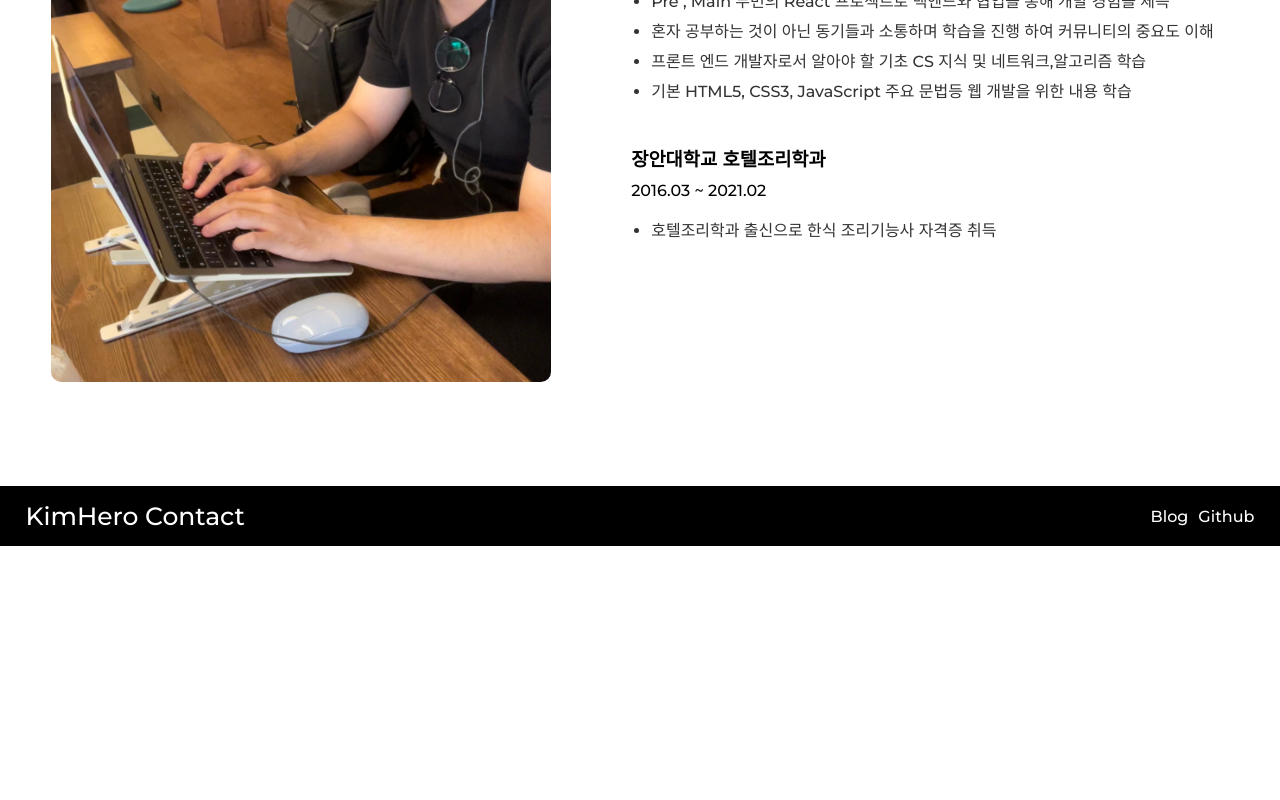
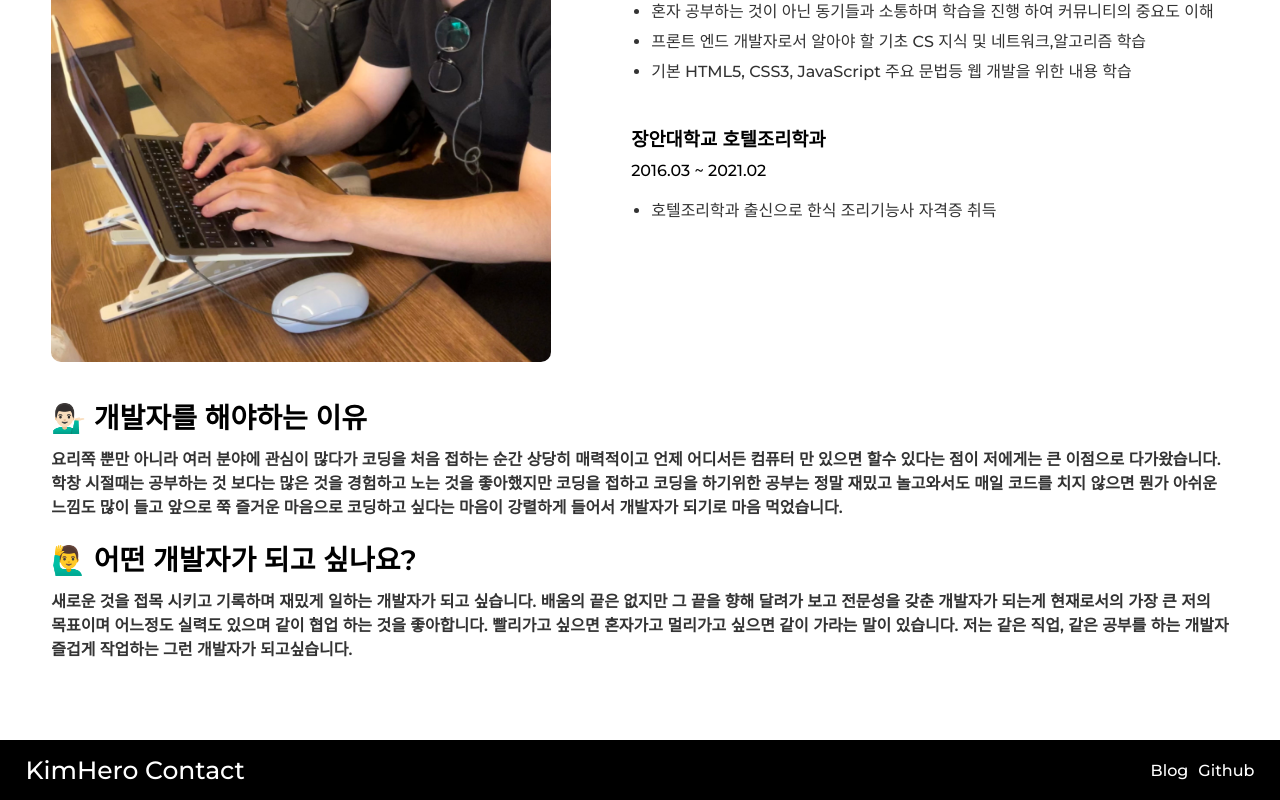
Before and after one commit to houndhollis/Next-Project, a Next.js app: page /aboutme in a window 1280 px wide. Shown: the part 378-1178 px from the top of the page. Before the commit the page ends 924 px from the top, so only its background shows below. Built offline with nearby package versions, Linux system fonts and the light colour scheme.

Commit message:
feat:aboutme 페이지 1차 완성

```diff
--- a/components/about/aboutTitle.js
+++ b/components/about/aboutTitle.js
@@ -1,32 +1,41 @@
 import Image from 'next/image'
 import styled from 'styled-components'
 import TitleSubText from './titleSubText'
+import SubTextBottom from './subTextBottom'
 
 const AboutTitle = () => {
   return (
-        <TitleInner>
+    <AboutMeContainer>
+      <AboutTopContainer>
         <TitleImg>
             <Image src='/myImage.jpeg' width={500} height={600} alt='myProfile'/>
         </TitleImg>
         <TitleText>
             <span>안녕하세요 개발자 김영웅입니다.</span>
-                <p>협업 활동을 좋아하며 , 새로운 지식 습득을 즐깁니다🔥 </p>
+            <p>협업 활동을 좋아하며, 새로운 지식 습득을 즐깁니다🔥 </p>
             <TitleInfoText>
                 <TitleSubText/>
             </TitleInfoText>
         </TitleText>
-        </TitleInner>
+      </AboutTopContainer>
+      <AboutBottomContainer>
+        <SubTextBottom/>
+      </AboutBottomContainer>
+    </AboutMeContainer>
   )
 }
 
 export default AboutTitle
 
-
-const TitleInner = styled.div`
+const AboutMeContainer = styled.div`
   max-width: 1280px;
   width: 100%;
-  margin: 100px auto;
+  margin: 80px auto;
   padding: 0 4%;
+`
+
+
+const AboutTopContainer = styled.div`
   display: flex;
   @media screen and (max-width:1000px){
     margin: 50px auto;
@@ -82,7 +91,8 @@ const TitleText = styled.div`
 `
 const TitleInfoText = styled.div`
   margin-top: 30px;
-  & div {
 
-  }
 `
+const AboutBottomContainer = styled.div`
+
+`
--- /dev/null
+++ b/components/about/subTextBottom.js
@@ -0,0 +1,37 @@
+import styled from 'styled-components'
+
+const SubTextBottom = () => {
+    return (
+       <TextContainer>
+         <div>💁🏻‍♂️  개발자를 해야하는 이유</div>
+         <span>요리쪽 뿐만 아니라 여러 분야에 관심이 많다가 코딩을 처음 접하는 순간 상당히 매력적이고 언제 어디서든 컴퓨터 만 있으면 할수 있다는 점이 저에게는 큰 이점으로 다가왔습니다.
+               학창 시절때는 공부하는 것 보다는 많은 것을 경험하고 노는 것을 좋아했지만 코딩을 접하고 코딩을 하기위한 공부는 정말 재밌고 놀고와서도 매일 코드를 치지 않으면
+               뭔가 아쉬운 느낌도 많이 들고 앞으로 쭉 즐거운 마음으로 코딩하고 싶다는 마음이 강렬하게 들어서 개발자가 되기로 마음 먹었습니다.
+         </span>
+         <div>🙋‍♂️ 어떤 개발자가 되고 싶나요?</div>
+         <span>새로운 것을 접목 시키고 기록하며 재밌게 일하는 개발자가 되고 싶습니다. 배움의 끝은 없지만 그 끝을 향해 달려가 보고 전문성을 갖춘 개발자가 되는게 현재로서의 가장 큰
+               저의 목표이며 어느정도 실력도 있으며 같이 협업 하는 것을 좋아합니다. 빨리가고 싶으면 혼자가고 멀리가고 싶으면 같이 가라는 말이 있습니다.
+               저는 같은 직업, 같은 공부를 하는 개발자 즐겁게 작업하는 그런 개발자가 되고싶습니다.
+         </span>
+       </TextContainer>
+    )
+}
+
+export default SubTextBottom
+
+const TextContainer = styled.div`
+  width: 100%;
+  margin-top: 30px;
+  margin-bottom: -20px;
+  & div {
+    font-size: 28px;
+    font-weight: 600;
+    margin-bottom: 10px;
+  }
+  &  span {
+    display: inline-block;
+    margin-bottom: 20px;
+    color: #333;
+    font-weight: 600;
+  }
+`
```
Lines whose indentation alone changed are shown as unchanged.
